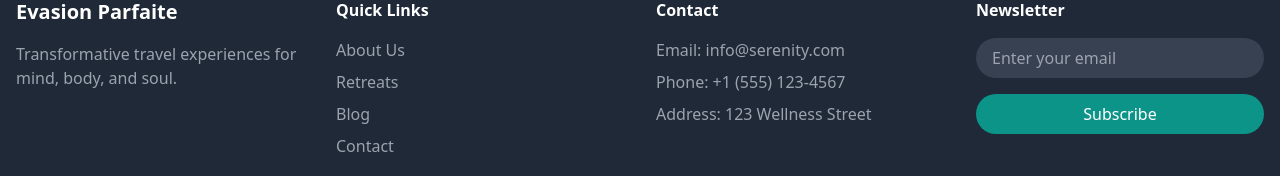
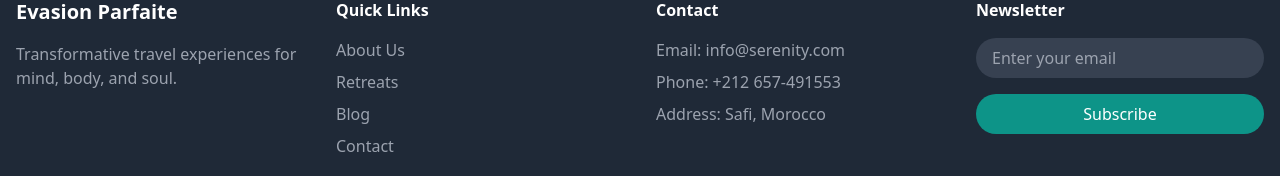
Before and after one commit to reda-trouki/travel-agency, a plain HTML site: page index.html in a window 1280 px wide. Shown: the part 2494-2670 px from the top of the page. Drawn offline with nearby package versions, Linux system fonts and the light colour scheme.

Commit message:
change informations

```diff
--- a/index.html
+++ b/index.html
@@ -210,8 +210,8 @@
                     <h4 class="font-bold mb-4">Contact</h4>
                     <ul class="space-y-2">
                         <li class="text-gray-400">Email: info@serenity.com</li>
-                        <li class="text-gray-400">Phone: +1 (555) 123-4567</li>
-                        <li class="text-gray-400">Address: 123 Wellness Street</li>
+                        <li class="text-gray-400">Phone: +212 657-491553</li>
+                        <li class="text-gray-400">Address: Safi, Morocco</li>
                     </ul>
                 </div>
                 <div>
```
